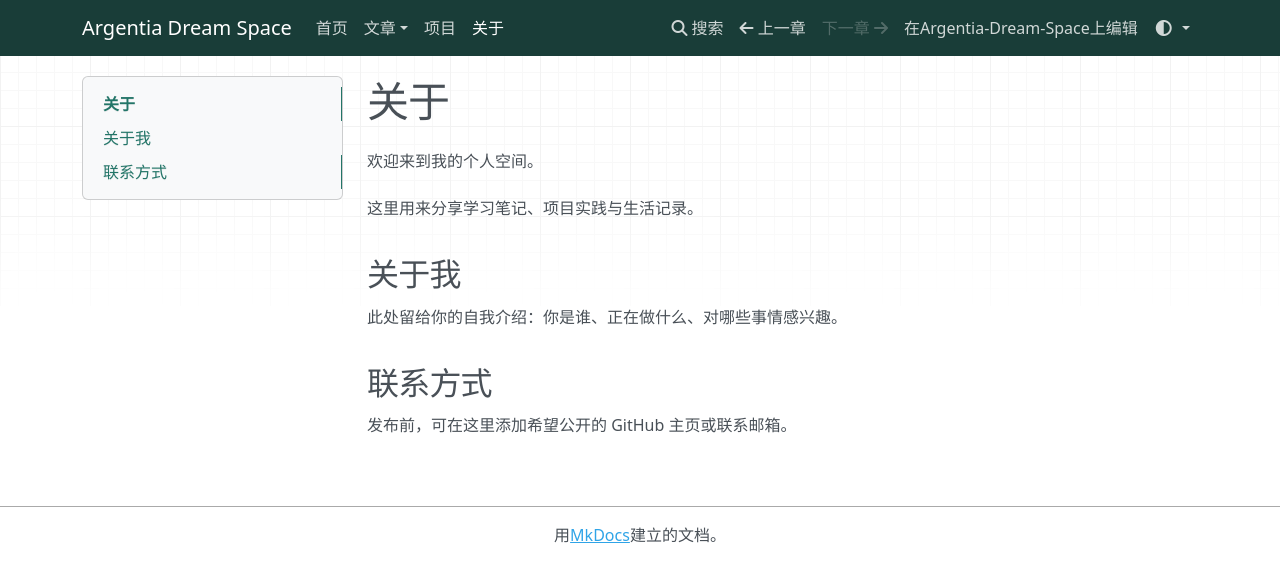
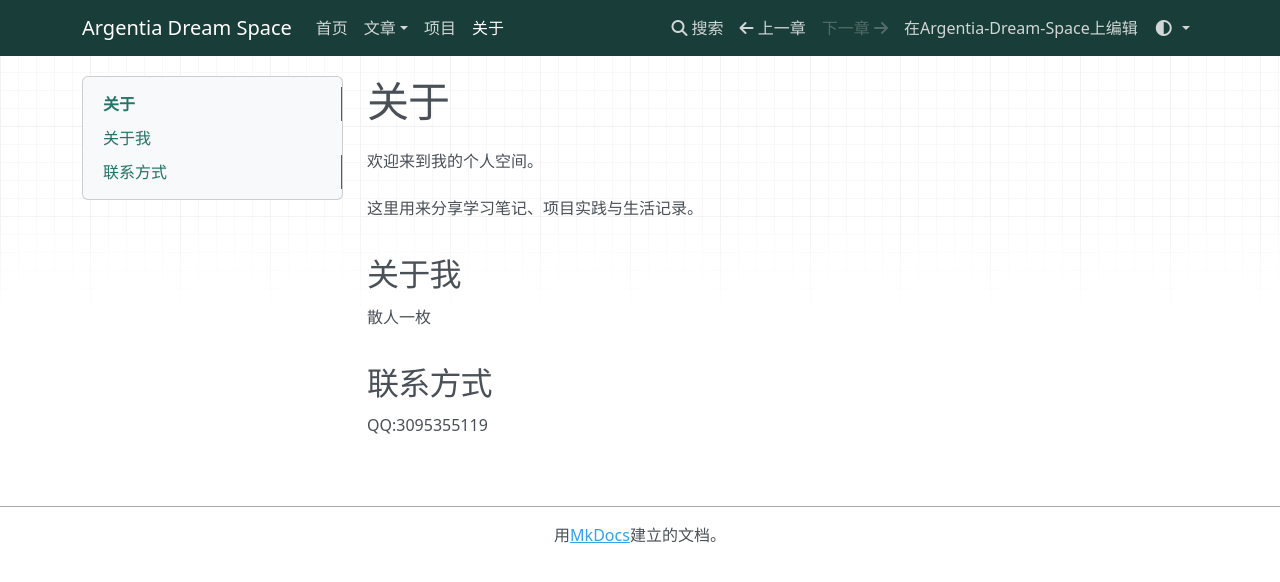
Before and after one commit to zhuHongyep/Argentia-Dream-Space, an MkDocs documentation site: the page built from docs/about.md, in a window 1280 px wide. Shown: the top 582 px of the page. Built offline with MkDocs 1.6.1, drawn with Linux system fonts in a browser that asks for light colours; nearby versions of some CDN libraries.

Commit message:
更新个人介绍

```diff
--- a/docs/about.md
+++ b/docs/about.md
@@ -6,8 +6,8 @@
 
 ## 关于我
 
-此处留给你的自我介绍：你是谁、正在做什么、对哪些事情感兴趣。
+散人一枚
 
 ## 联系方式
 
-发布前，可在这里添加希望公开的 GitHub 主页或联系邮箱。
+QQ:3095355119
```
